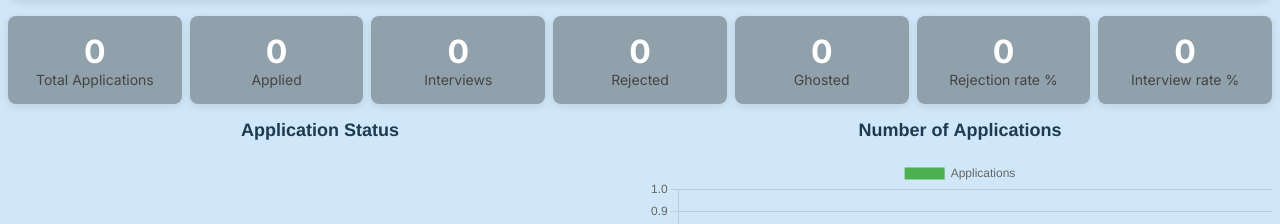
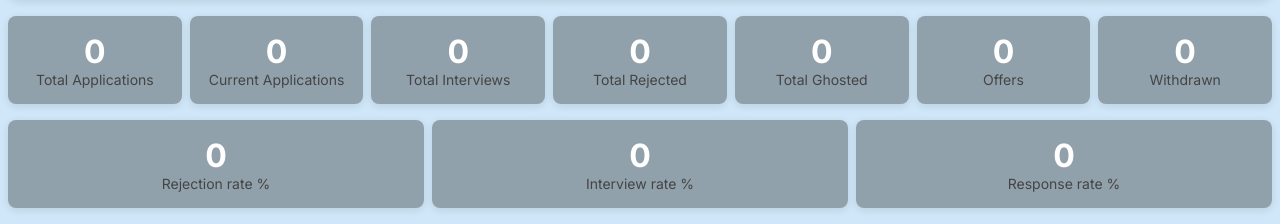
Before and after one commit to Matt-Matt-git/Job_hunter_9000, a Flask app: page / in a window 1280 px wide. Shown: the part 69-293 px from the top of the page. Run offline with Flask 3, Linux system fonts and the light colour scheme; data that the repository does not hold is empty.

Commit message:
Added new stat cards and split into two bars

```diff
--- a/app.py
+++ b/app.py
@@ -164,6 +164,9 @@ def index():
         if history.status == 'Rejected':
             num_rejected.add(history.job_id)
 
+    num_responses = set()
+    num_responses = len({history.job_id for history in jobs_history if history.status in ["Interview", "Rejected", "Offer"]})
+
     num_ghosted = 0
     for job in jobs:
         threshold = GHOSTING_THRESHOLDS.get(job.industry, 21)
@@ -182,11 +185,13 @@ def index():
 
     total = len(jobs)
     applied = sum(1 for job in jobs if job.status == "Applied")
+    offers = sum(1 for job in jobs if job.status == 'Offer')
+    withdrawn = sum(1 for job in jobs if job.status == "Withdrawn")
     interview = len(num_interview)
     rejected = len(num_rejected)
     rejection_rate = round((rejected / total * 100), 1) if total > 0 else 0
     interview_rate = round((interview / total * 100), 1) if total > 0 else 0
-
+    response_rate = round((num_responses/total * 100), 1 ) if total > 0 else 0
 
     monthly = defaultdict(int)
     weekly = defaultdict(int)
@@ -208,8 +213,11 @@ def index():
         applied=applied,
         interview=interview,
         rejected=rejected,
+        offers=offers,
+        withdrawn=withdrawn,
         rejection_rate=rejection_rate,
         interview_rate=interview_rate,
+        response_rate=response_rate,
         ghosted = num_ghosted,
         industry_list=industry_list,
         source_list=source_list,
--- a/static/script.js
+++ b/static/script.js
@@ -165,7 +165,7 @@ new Chart(ctx, {
     data: {
         labels: ["Applied", "Interview", "Rejected"],
         datasets: [{
-            data: [applied, interview, rejected],
+            data: [applied, interview, rejected, offer, withdrawn],
             backgroundColor: ["#4CAF50", "#FF9800", "#f44336"]
         }]
     },
--- a/static/styles.css
+++ b/static/styles.css
@@ -227,10 +227,19 @@ dialog::backdrop {
     padding: 4px 8px;
 }
 
-.stats_bar {
+.stats_bar_count {
     margin-top: 16px;
     display: grid;
     grid-template-columns: 1fr 1fr 1fr 1fr 1fr 1fr 1fr;
+    gap: 8px;
+    width: 100%;
+    box-sizing: border-box;
+}
+
+.stat_bar_rate {
+    margin-top: 16px;
+    display: grid;
+    grid-template-columns: 1fr 1fr 1fr;
     gap: 8px;
     width: 100%;
     box-sizing: border-box;
--- a/templates/index.html
+++ b/templates/index.html
@@ -10,27 +10,37 @@
     <nav class="navbar">
          <h1>Job Tracker 9000</h1>
     </nav>
-    <div class="stats_bar">
+    <div class="stats_bar_count">
        <div class="stat_card">
            <p class="stat_number">{{ total }}</p>
            <p class="stat_label">Total Applications</p>
        </div>
        <div class="stat_card">
            <p class="stat_number">{{ applied }}</p>
-           <p class="stat_label">Applied</p>
+           <p class="stat_label">Current Applications</p>
        </div>
        <div class="stat_card">
            <p class="stat_number">{{ interview }}</p>
-           <p class="stat_label">Interviews</p>
+           <p class="stat_label"> Total Interviews</p>
         </div>
         <div class="stat_card">
            <p class="stat_number">{{ rejected }}</p>
-           <p class="stat_label">Rejected</p>
+           <p class="stat_label">Total Rejected</p>
          </div>
         <div class="stat_card">
            <p class="stat_number">{{ ghosted }}</p>
-           <p class="stat_label">Ghosted</p>
+           <p class="stat_label">Total Ghosted</p>
          </div>
+         <div class="stat_card">
+           <p class="stat_number">{{ offers }}</p>
+           <p class="stat_label">Offers</p>
+         </div>
+         <div class="stat_card">
+           <p class="stat_number">{{ withdrawn }}</p>
+           <p class="stat_label">Withdrawn</p>
+         </div>
+    </div>
+    <div class="stat_bar_rate">
         <div class="stat_card">
             <p class="stat_number">{{ rejection_rate }}</p>
             <p class="stat_label">Rejection rate %</p>
@@ -38,6 +48,10 @@
         <div class="stat_card">
             <p class="stat_number">{{ interview_rate }}</p>
             <p class="stat_label">Interview rate %</p>
+        </div>
+        <div class="stat_card">
+            <p class="stat_number">{{ response_rate }}</p>
+            <p class="stat_label">Response rate %</p>
         </div>
     </div>
     <div class="charts_row">
@@ -354,7 +368,9 @@
     const applied = {{ applied }};
     const interview = {{ interview }};
     const rejected = {{ rejected }};
-    const ghosted = {{ghosted}}
+    const ghosted = {{ghosted}};
+    const offers = {{offers}};
+    const withdrawn = {{withdrawn}};
     const chartLabelsM = {{ chart_labels_M | tojson }};
     const chartDataM = {{ chart_data_M | tojson }};
     const chartLabelsW = {{ chart_labels_W | tojson }};
```
Also changed, not shown: 1 other file. Lines whose indentation alone changed are shown as unchanged.
